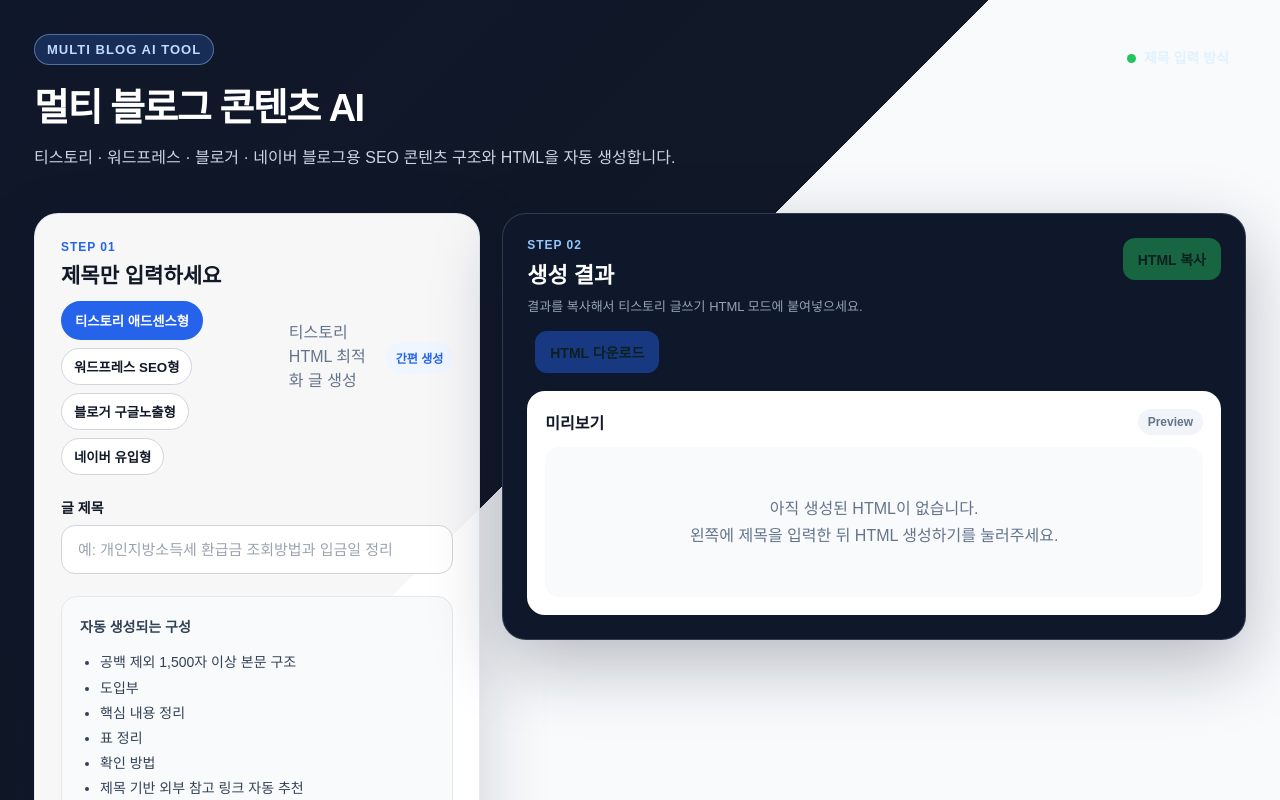
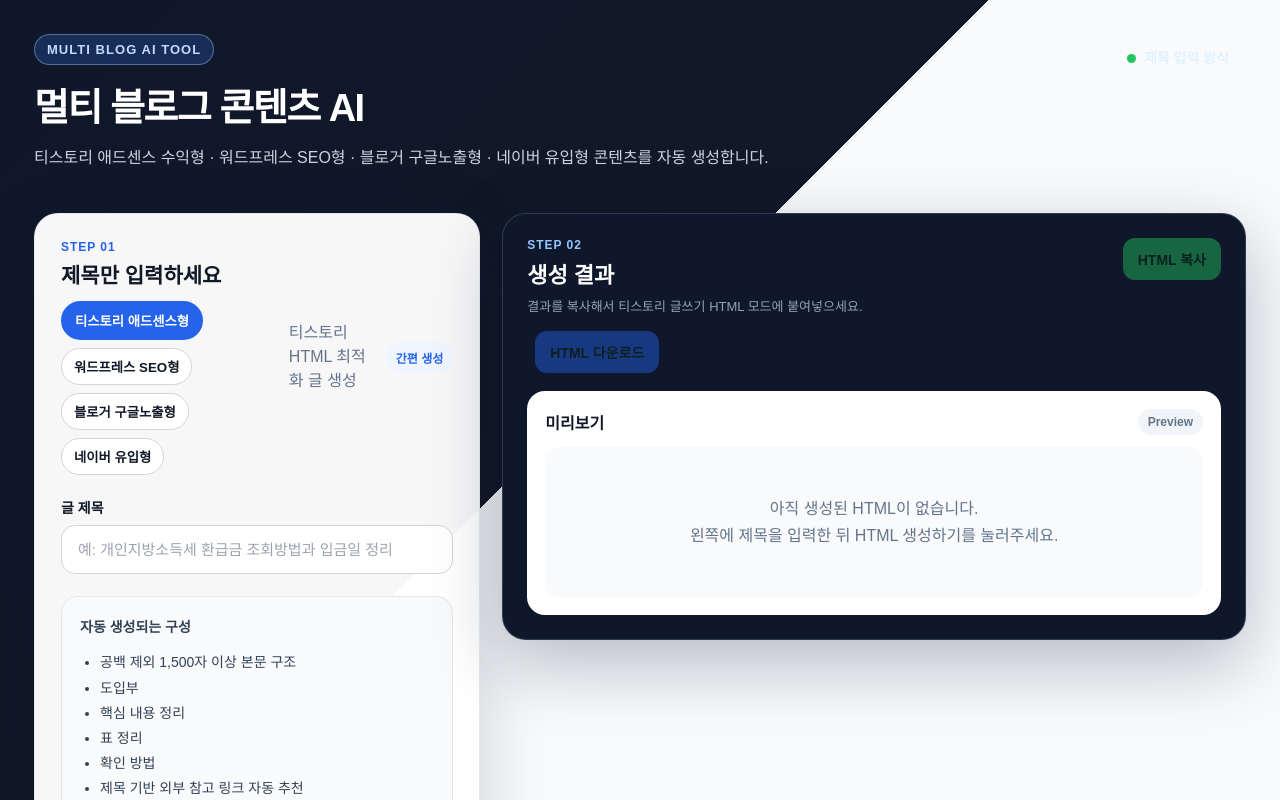
Before and after one commit to kwang-kyu/tistory-html-maker-ai, a React (Vite) app: page / in a window 1280 px wide. Shown: the top 800 px of the page. Built offline with nearby package versions, Linux system fonts and the light colour scheme.

Commit message:
Update hero subtitle

```diff
--- a/src/App.tsx
+++ b/src/App.tsx
@@ -308,8 +308,9 @@ ${cleanTitle}와 관련된 정보를 확인할 때 가장 조심해야 할 부
             <div style={styles.badge}>MULTI BLOG AI TOOL</div>
             <h1 style={styles.title}>멀티 블로그 콘텐츠 AI</h1>
             <p style={styles.subtitle}>
-            티스토리 · 워드프레스 · 블로거 · 네이버 블로그용
-            SEO 콘텐츠 구조와 HTML을 자동 생성합니다.
+          티스토리 애드센스 수익형 · 워드프레스 SEO형 · 블로거 구글노출형 ·
+          네이버 유입형 콘텐츠를 자동 생성합니다.
+
             </p>
           </div>
 
```
